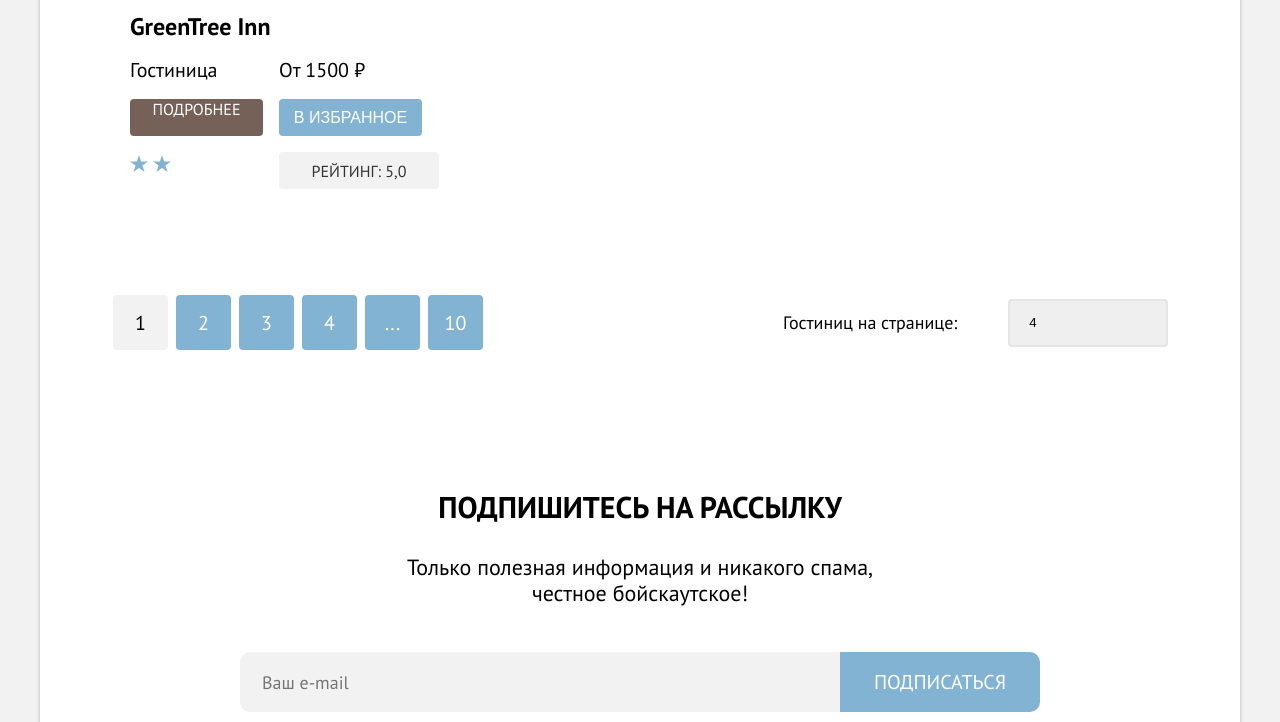
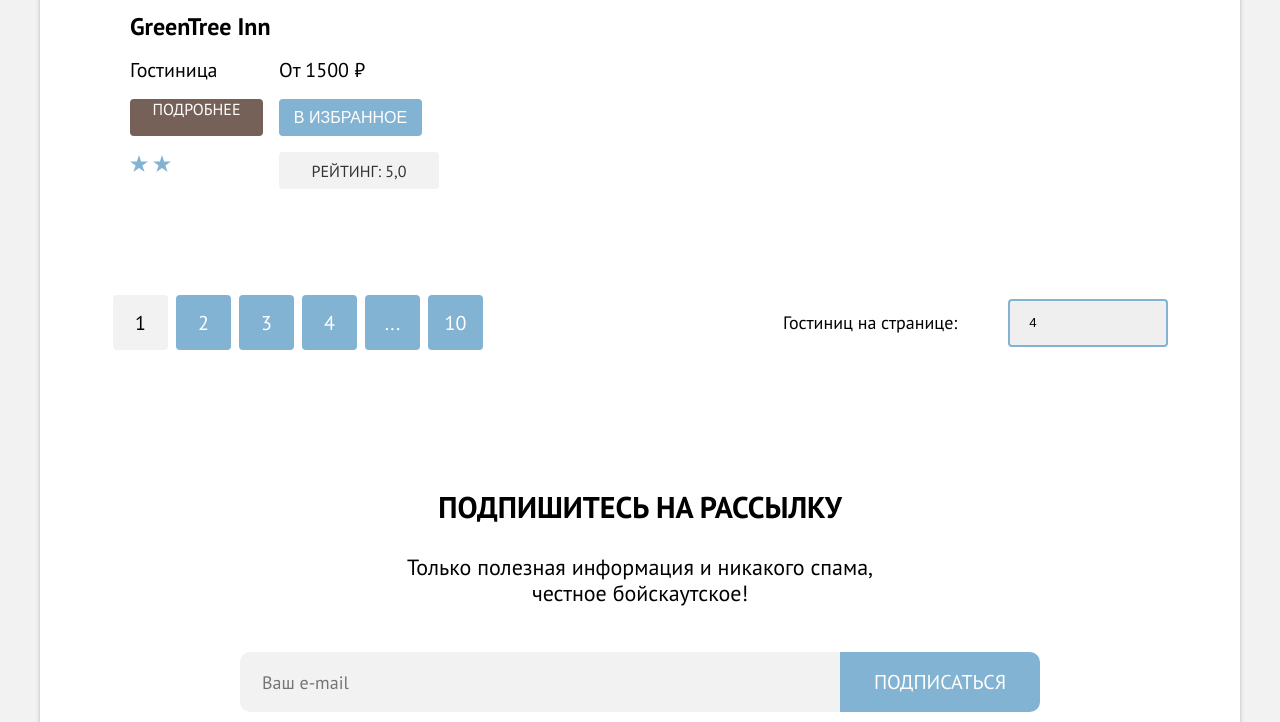
Before and after one commit to htmlacademy-htmlcss/2044979-sedona-34, a plain HTML site: page catalog.html in a window 1280 px wide. In both pictures the pointer is over the element "Гостиниц на странице:". Shown: the part 1298-2020 px from the top of the page. Drawn offline with Linux system fonts and the light colour scheme.

```diff
--- a/styles/styles.css
+++ b/styles/styles.css
@@ -1932,6 +1932,17 @@
   cursor: pointer;
 }
 
+.sorting-select:hover,
+.sorting-select:focus {
+  border: 2px solid #83B3D3;
+  border-radius: 4px;
+}
+
+.sorting-select:active {
+  border: 2px solid #E6E6E6;
+  border-radius: 4px;
+}
+
 .newsletter-spam {
   font-size: 30px;
   line-height: 36px;
```
